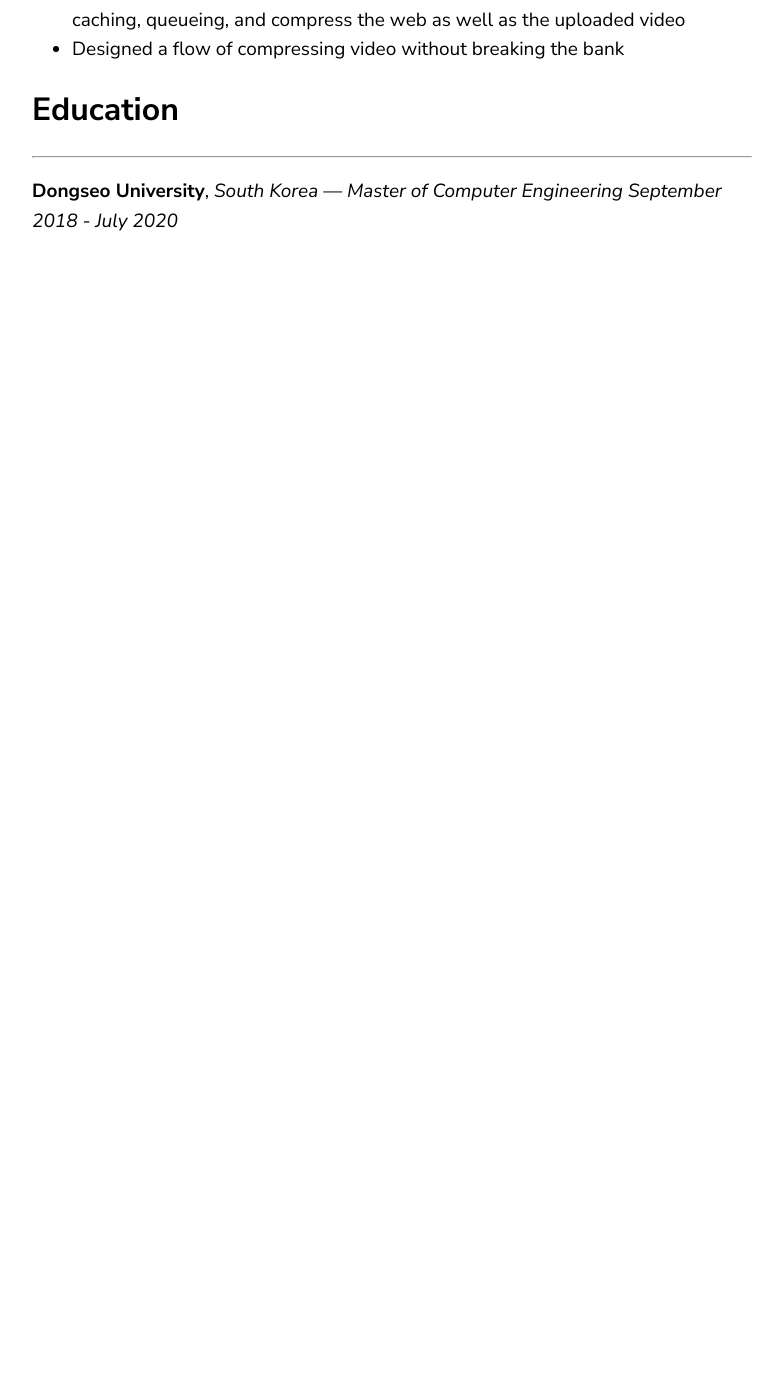
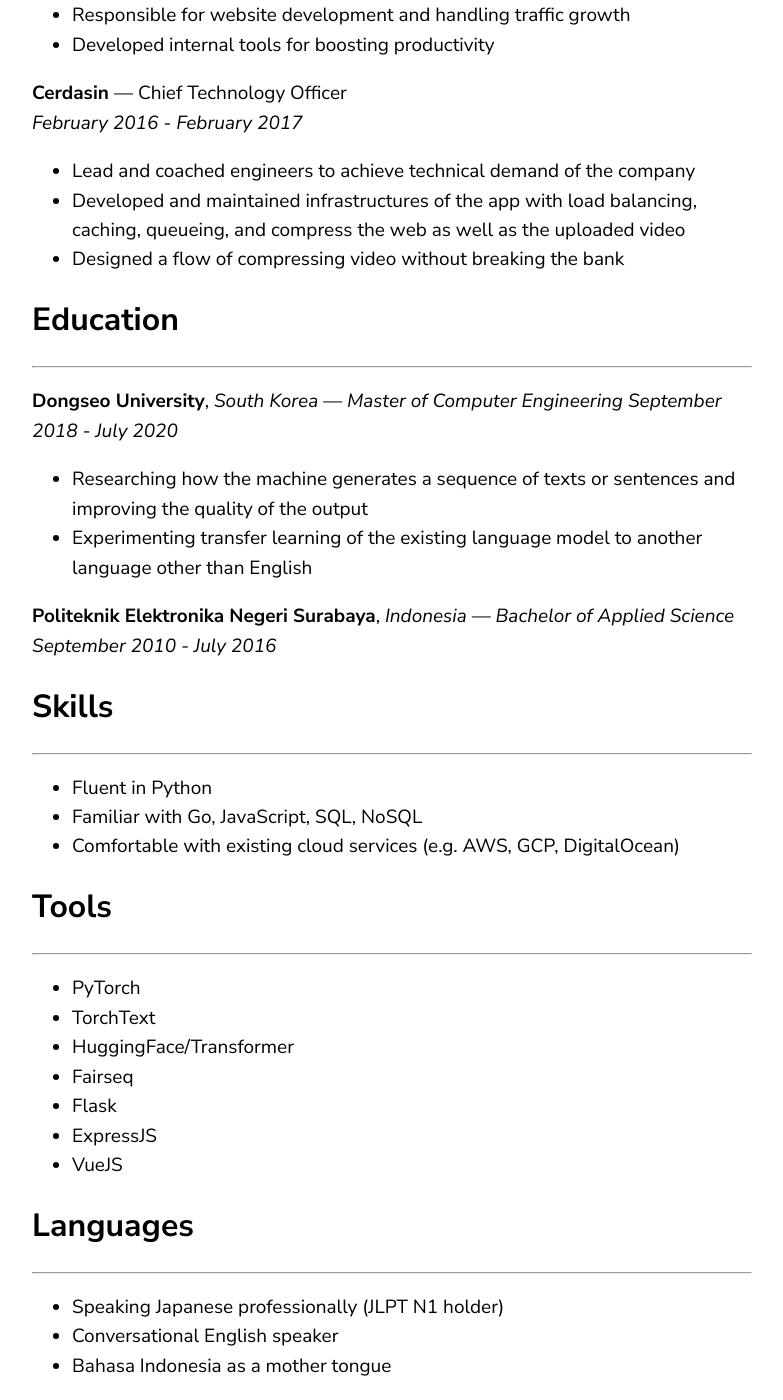
Before and after one commit to ivokun/dev-pages, a Jekyll site: the page built from about.md, in a window 1280 px wide and 1400 px high, scrolled down 1221 px. Shown: the whole window, without its empty margins (68-851 px from the left). Built offline with Jekyll 4.4.1, drawn with Linux system fonts in a browser that asks for light colours; before the commit the page ends 1476 px from its top, so only the background shows below that; some of the changed text lies outside the part shown.

Commit message:
Upload about me as resume

```diff
--- a/_config.yml
+++ b/_config.yml
@@ -13,7 +13,7 @@ sass:
 
 permalink: /posts/:title/
 texture:
-  title: Salahuddin Muhammad Iqbal
+  title: Ivodev
   tagline: Make Machine Write
   date_format: "%b %-d, %Y"
   style: black
--- a/_includes/page_header.html
+++ b/_includes/page_header.html
@@ -1,5 +1,5 @@
 <div class="container">
-	<h1>{{ page.title }}</h1>
+	<h1>{{ site.texture.title }}</h1>
 	<h2>{{ site.texture.tagline }}</h2>
 	<ul class="social">
 		{%- if site.texture.social_links.github -%}
--- a/about.md
+++ b/about.md
@@ -2,6 +2,10 @@
 layout: page
 title: About me
 ---
+# About Me
+<b> Salahuddin Muhammad Iqbal </b> —
+An experienced engineer with a deep knowledge of machine learning and deep
+learning focused on Natural Language Processing and Generation
 ## Projects
 ___
 * <b> Confidence Boosting to Prevents Token Repetitions </b> —
@@ -32,3 +36,30 @@ ___
 ___
 <b> Dongseo University</b>, <em> South Korea </em> — <em> Master of Computer Engineering </em>
 <em> September 2018 - July 2020 </em>
+* Researching how the machine generates a sequence of texts or sentences and improving the quality of the output
+* Experimenting transfer learning of the existing language model to another language other than English
+
+<b> Politeknik Elektronika Negeri Surabaya</b>, <em> Indonesia </em> — <em> Bachelor of Applied Science </em>
+<em> September 2010 - July 2016 </em>
+
+## Skills
+___
+* Fluent in Python
+* Familiar with Go, JavaScript, SQL, NoSQL
+* Comfortable with existing cloud services (e.g. AWS, GCP, DigitalOcean)
+
+## Tools
+___
+* PyTorch
+* TorchText
+* HuggingFace/Transformer
+* Fairseq
+* Flask
+* ExpressJS
+* VueJS
+
+## Languages
+___
+* Speaking Japanese professionally (JLPT N1 holder)
+* Conversational English speaker
+* Bahasa Indonesia as a mother tongue
```
